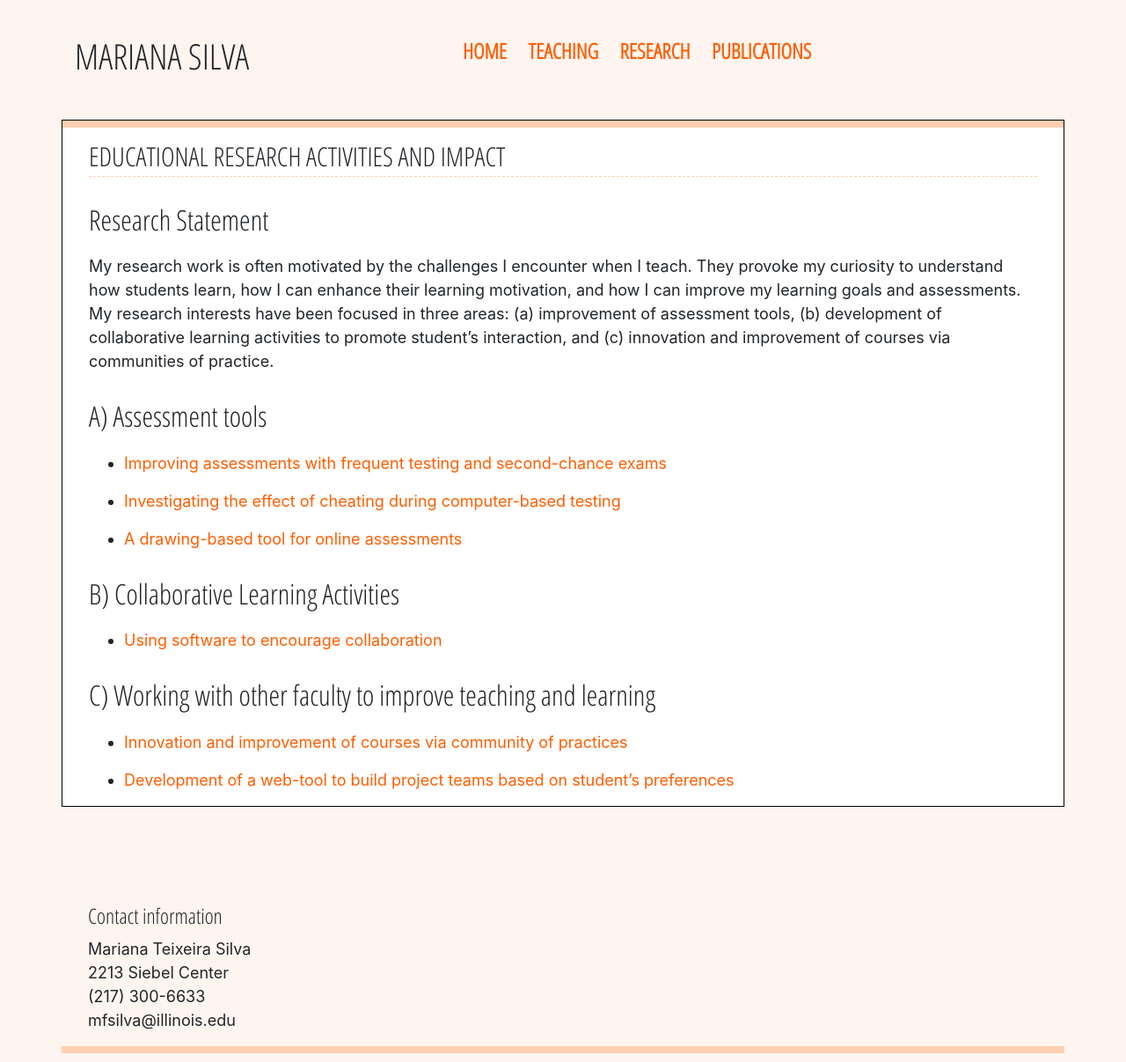
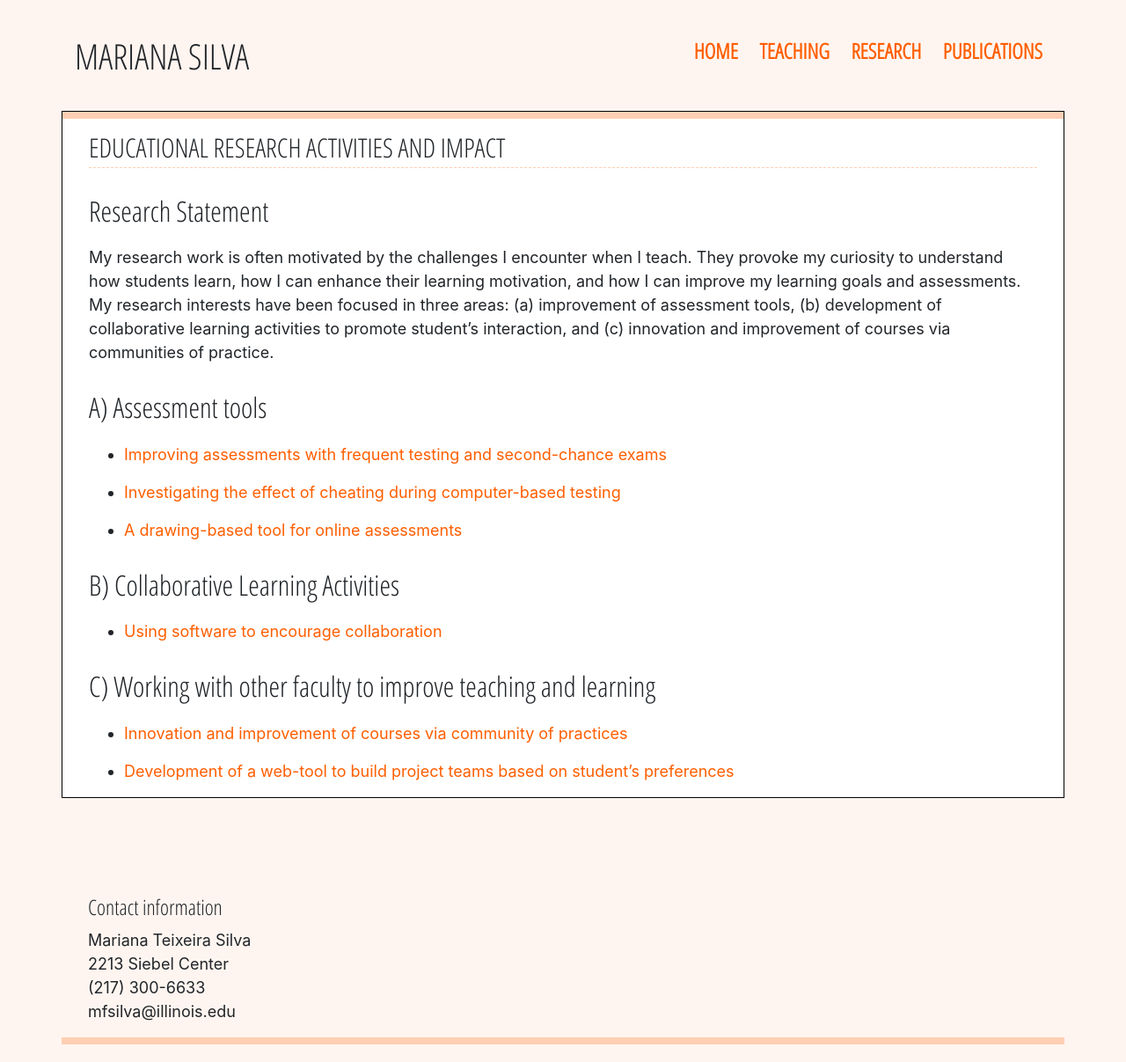
Before and after one commit to mfsilva22/website, a Jekyll site: the page built from pages/research.md, in a window 1280 px wide. Shown: the whole page at 88% size. Built offline with Jekyll 4.4.1, drawn with Linux system fonts in a browser that asks for light colours; our own code applies the rules of GitHub Pages for plain Markdown files.

Commit message:
Improve nav layout

```diff
--- a/_layouts/default.html
+++ b/_layouts/default.html
@@ -18,11 +18,12 @@
     <div class="container-fluid">
 
       <div class="header container">
-        <div style="float: left;">
+        <div class="row">
+          <div class="col-md-4">
             <h1>Mariana Silva</h1>
           </div>
-        <nav class="container-fluid mfsilva-nav">
-          <div class="container text-center">
+          <nav class="col-md-8 mfsilva-nav">
+            <div class="text-right">
               <a href="{{ "/" | relative_url }}">Home</a>
               <a href="{{ "/teaching" | relative_url }}">Teaching</a>
               <a href="{{ "/research" | relative_url }}">Research</a>
@@ -31,9 +32,7 @@
             </div>
           </nav>
         </div>
-
-      <div style="clear: both"></div>
-
+      </div>
 
       <div class="container content-container">
         <div class="content-color-bar"></div>
--- a/static/mfsilva.css
+++ b/static/mfsilva.css
@@ -1,6 +1,6 @@
 .header {
   padding-top: 40px;
-  padding-bottom: 60px;
+  padding-bottom: 30px;
 
   text-transform: uppercase;
   font-family: 'Open Sans Condensed', sans-serif;
```
Lines whose indentation alone changed are shown as unchanged.
